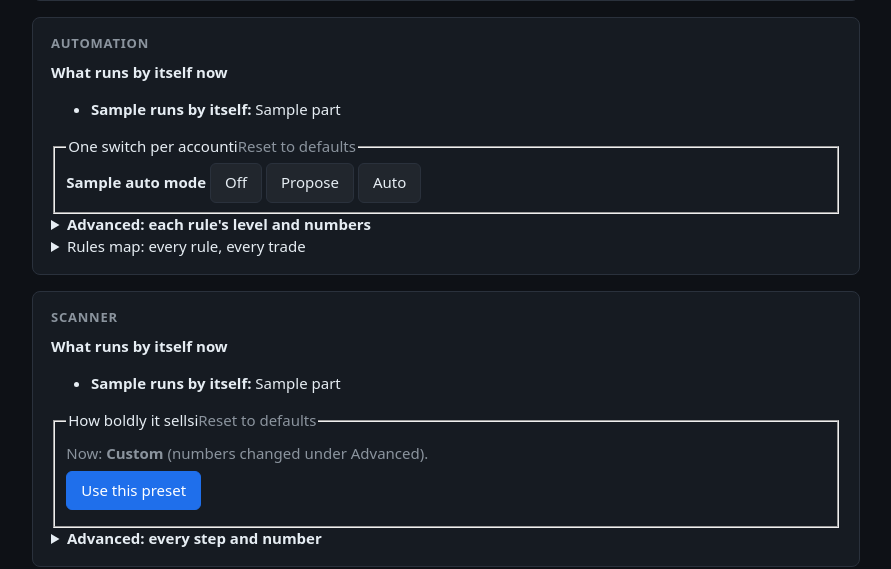
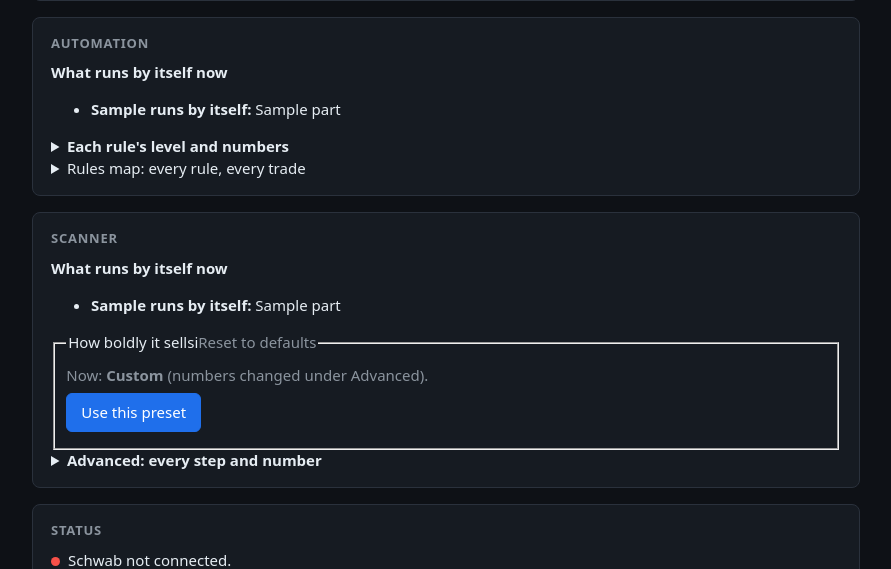
Before and after one commit to pedroserano/Trading, a FastAPI app: template backend/app/templates/connect.html in a window 1280 px wide. Shown: the part 1799-2368 px from the top of the page, without its empty margins (194-1085 px from the left). Run offline with FastAPI, Linux system fonts and the light colour scheme; the template is opened without the code that fills it: most values are stand-ins (such as "Sample title", 1, 10 or a date in 2020); parts of the project's set-up code (start-up, migrations or seed data) failed here and were passed over.

Commit message:
Automation: the switch lives only in the header; Settings keeps each rule's level
Co-Authored-By: Claude Opus 5.5 <noreply@anthropic.com>
Claude-Session: https://claude.ai/code/session_017i9aGSEsgugibjXUXEJjQX

```diff
--- a/backend/app/main.py
+++ b/backend/app/main.py
@@ -911,16 +911,6 @@ def create_app(
                 ],
                 "scan": scan_mod.merged(await store.get_setting(scan_mod.SETTINGS_KEY)),
                 "scan_steps_html": await scan_steps_html(rules_now),
-                "auto_modes": [
-                    {
-                        "key": acct,
-                        "name": name,
-                        "mode": (await automations[acct].view(log=False))["mode"],
-                        "auto_possible": automations[acct].max_level == "auto",
-                    }
-                    for acct, name in [("sim", "Simulated"), *schwab_accounts()]
-                    if acct in automations
-                ],
                 "scan_presets": scan_mod.PRESETS,
                 "scan_preset": scan_mod.preset_of(
                     scan_mod.merged(await store.get_setting(scan_mod.SETTINGS_KEY))
@@ -2375,20 +2365,6 @@ def create_app(
             raise HTTPException(status_code=400, detail=str(e)) from e
         return await automations[account].view()
 
-    @app.post("/automation/mode", dependencies=[Depends(require_login)])
-    async def automation_mode_form(request: Request):
-        form = dict(await request.form())
-        account = str(form.get("account") or "")
-        try:
-            if account not in automations:
-                raise ValueError("No such account")
-            await automations[account].set_mode(str(form.get("mode") or ""))
-            name = "Simulated" if account == "sim" else registry.name(account)
-            request.session["notice"] = f"{name}: automation set to {form['mode'].capitalize()}."
-        except ValueError as e:
-            request.session["flash"] = str(e)
-        return RedirectResponse(settings_url("automation"), status_code=303)
-
     @app.post("/api/automation/pause", dependencies=[Depends(require_login)])
     async def api_automation_pause(body: PauseIn, account: Acct = "sim"):
         known(account)
--- a/backend/app/templates/connect_body.html
+++ b/backend/app/templates/connect_body.html
@@ -176,22 +176,10 @@
       <b>What runs by itself now</b>
       <ul class="rmap-list">{% for name, parts in runs_by_itself %}<li><b>{{ name }}:</b> {{ parts|join(" · ") }}</li>{% endfor %}</ul>
     </div>
-  {% call group("One switch per account", "Off: nothing automatic. Propose: every rule and the scanner wait for your tap. Auto: each rule and the scanner act at their own level, set under Advanced. Also in the header.") %}
-    {% for m in auto_modes %}
-    <form method="post" action="/automation/mode" class="mode-row">
-      <input type="hidden" name="account" value="{{ m.key }}">
-      <b>{{ m.name }}</b>
-      <span class="seg">
-        {% for key in ["off", "propose", "auto"] %}
-        <button type="submit" name="mode" value="{{ key }}" aria-pressed="{{ 'true' if m.mode == key else 'false' }}"
-          {% if key == "auto" and not m.auto_possible %}disabled title="Needs LIVE_TRADING=true and LIVE_AUTO=true in .env"{% endif %}>{{ key|capitalize }}</button>
-        {% endfor %}
-      </span>
-    </form>
-    {% endfor %}
-  {% endcall %}
   <details class="advanced">
-  <summary><b>Advanced: each rule's level and numbers</b></summary>
+  <summary><b>Each rule's level and numbers</b></summary>
+  <p class="dim small">The header's Auto switch sits above these: Off stops every rule, Propose
+    lets none go past Propose, On runs each at the level set here.</p>
   <form method="post" action="/automation/settings" class="plain-form">
     <input type="hidden" name="_form" value="automation">
     {% call group("How automanage looks after a trade") %}
```
